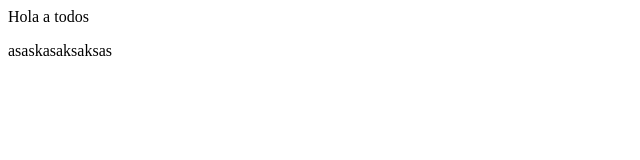
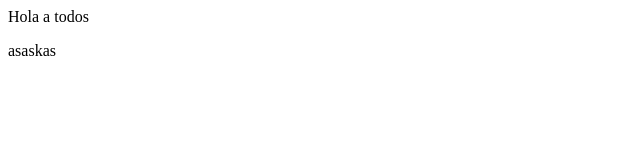
Before and after one commit to anfeMurillo/demo, a plain HTML site: page index.html in a window 1280 px wide. Shown: the full height of the page, 0-640 px from the left. Drawn offline with Linux system fonts and the light colour scheme.

Commit message:
cambios dos

```diff
--- a/index.html
+++ b/index.html
@@ -8,6 +8,6 @@
 </head>
 <body>
     <article>Hola a todos</article>
-    <p>asaskasaksaksas</p>
+    <p>asaskas</p>
 </body>
 </html>
```
